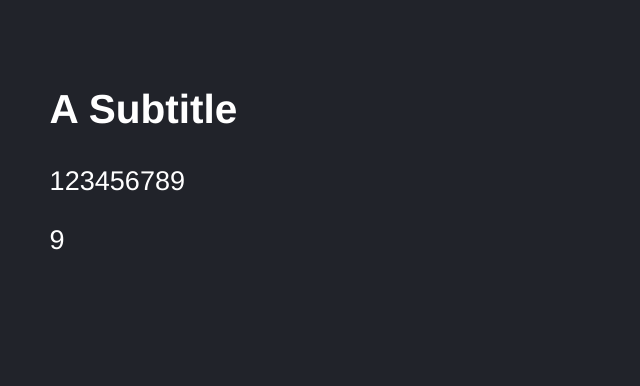
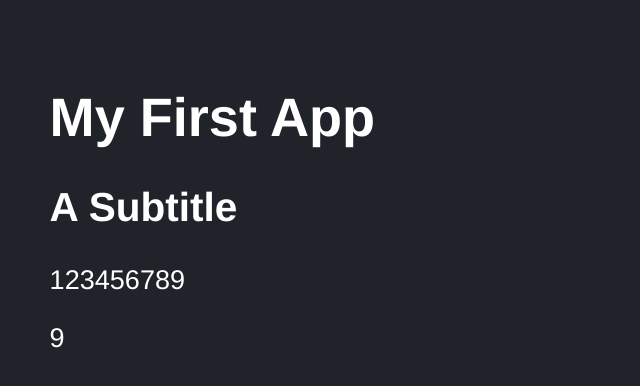
Before and after one commit to juan18506/first-react-app, a React (Vite) app: page / in a window 1280 px wide. Shown: the top 386 px of the page, without its empty margins (0-640 px from the left). Built offline with nearby package versions, Linux system fonts and the light colour scheme.

Commit message:
Destructured props and added default value

```diff
--- a/src/FirstApp.jsx
+++ b/src/FirstApp.jsx
@@ -9,12 +9,12 @@ const getResultAsync = async (a, b) => {
   return a + b;
 }
 
-export const FirstApp = (props) => {
-  console.log(props);
+export const FirstApp = ({ title = 'My First App' }) => {
+  // console.log(props);
 
   return (
     <>
-      <h1>{ props.title }</h1>
+      <h1>{ title }</h1>
       <h2>A Subtitle</h2>
       <p>{ newMessage }</p>
       <p>{ getResult(7, 2) }</p>
```
